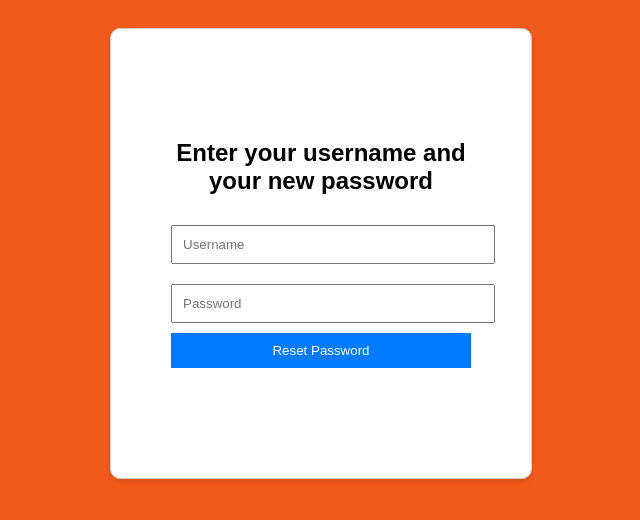
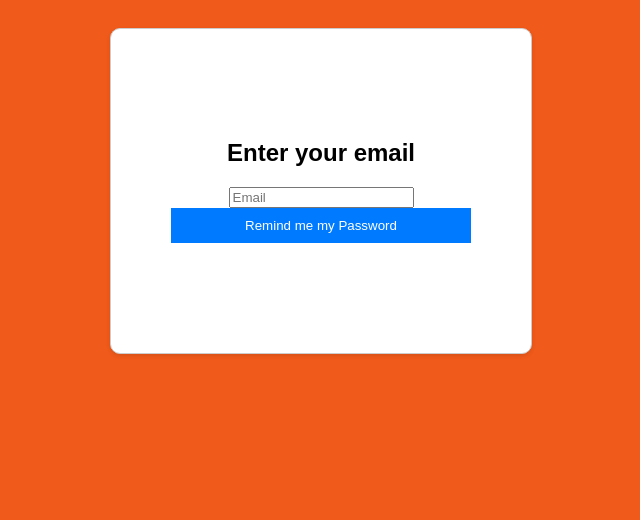
Before and after one commit to Pizzeria4Luigi/PizzaLuigiAndMario, a Flask app: page /forgotten_password in a window 1280 px wide. Shown: the top 520 px of the page, without its empty margins (319-959 px from the left). Run offline with Flask 3, Linux system fonts and the light colour scheme.

Commit message:
Remind password via email

```diff
--- a/pizzaProject/Templates/Discount.html
+++ b/pizzaProject/Templates/Discount.html
@@ -43,7 +43,7 @@
     <div class="square">
         <div class="container">
             <h2>Do you want to register for 10% discount?</h2>
-            <form action="RegisterPage.html" method="POST">
+            <form action="/login" method="POST">
                 <input type = "submit" value = "Yes, I Do">
             </form>
             <form action = "CartPage.html" method="POST">
--- a/pizzaProject/Templates/ForgottenPassword.html
+++ b/pizzaProject/Templates/ForgottenPassword.html
@@ -2,6 +2,18 @@
 <html>
 <head>
     <title>Forgotten Password</title>
+
+    {% with messages = get_flashed_messages() %}
+    {% if messages %}
+        <ul class=flashes>
+        {% for message in messages %}
+        <li>{{ message }}</li>
+        {% endfor %}
+        </ul>
+    {% endif %}
+    {% endwith %}
+
+
     <style>
         body {
             font-family: Arial, sans-serif;
@@ -42,11 +54,10 @@
 <body>
     <div class="square">
         <div class="container">
-            <h2>Enter your username and your new password</h2>
-            <form action = "SuccesfullPasswordChange.html" method="POST">
-                <input type = "text" name = "username" placeholder = "Username" required>
-                <input type = "password" name = "password" placeholder = "Password" required>
-                <input type = "submit" value = "Reset Password">
+            <h2>Enter your email</h2>
+            <form action = "/forgotten_password" method="POST">
+                <input type="email" placeholder="Email" name="Email" value="{{request.form.email}}">
+                <input type = "submit" value = "Remind me my Password">
             </form>
         </div>
     </div>
--- a/pizzaProject/Templates/LoginPage.html
+++ b/pizzaProject/Templates/LoginPage.html
@@ -56,9 +56,9 @@
         <div class="container">
             <h2>Login</h2>
             <form action="/login" method="POST">
-                <input type = "text" name = "Username" placeholder = "Username" value="{{request.form.username}}">
+                <!-- <input type = "text" name = "Username" placeholder = "Username" value="{{request.form.username}}"> -->
+                <input type="email" placeholder="Email" name="Email" value="{{request.form.email}}">
                 <input type = "password" name = "Password" placeholder = "Password" value="{{request.form.password}}">
-                <input type="email" placeholder="Email" name="Email" value="{{request.form.email}}">
                 <input type = "submit" value = "Login">
             </form>
             <a href="/forgotten_password" class="link">Forgot Password?</a>
--- a/pizzaProject/app.py
+++ b/pizzaProject/app.py
@@ -162,9 +162,8 @@ def login_page():
 
         if session['email_confitmed'] == True:
             for user in data:
-                if request.form['Username'] == user['user'] and request.form['Password'] == user['pass'] and request.form['Email'] == user['email']:
-                    print(request.form['Username'])
-                    session['username'] = request.form['Username']
+                if request.form['Password'] == user['pass'] and request.form['Email'] == user['email']:
+                    session['username'] = user['user']
                     return redirect(url_for('Main'))
                     #return 'SUCCESSFULLY LOGGEDIN'
                     #error = 'Invalid Credentials. Please try again.'
@@ -188,6 +187,23 @@ def orders():
 
 @app.route('/forgotten_password', methods=['GET', 'POST'])
 def forgotten_password():
+    if request.method == "POST":
+        message = Message('Your password', sender='adriansdaleckis@gmail.com', recipients=['adriansdaleckis@gmail.com'])
+
+        with open('data.json', 'r') as outfile:
+            data = json.load(outfile)
+        for user in data:
+            if request.form['Email'] == user['email']:
+                cur_password = user['pass']
+
+        if 'cur_password' in locals():
+            message.body = f'Your password is {cur_password}.'
+            mail.send(message)
+            flash('Email sent successfully!')
+            return render_template('LoginPage.html')
+        else:
+            flash('This email does not exist in our database')
+            return render_template('ForgottenPassword.html')
     return render_template('ForgottenPassword.html')
 
 @app.route('/new', methods=['GET', 'POST'])
```
